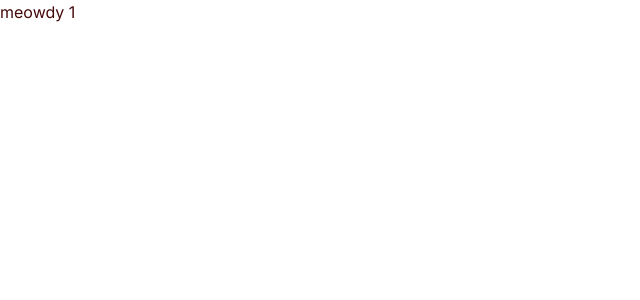
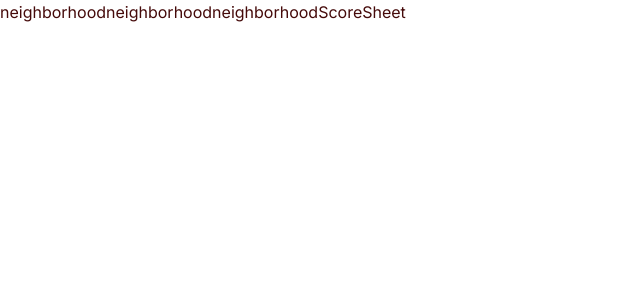
Before and after one commit to al63/welcome-game, a Next.js app: page /game/1 in a window 1280 px wide. Shown: the top 300 px of the page, without its empty margins (0-640 px from the left). Built offline with nearby package versions, Linux system fonts and the light colour scheme.

Commit message:
wip wip wipw ipwi pwi pwi pwip w iwpi wpi wpi wpi pw

```diff
--- a/app/game/[slug]/UserBoard.tsx
+++ b/app/game/[slug]/UserBoard.tsx
@@ -1 +1,19 @@
-export function UserBoard() {}
+import { ROW_ONE, ROW_TWO, ROW_THREE } from "@/app/util/Neighborhoods";
+import { PlayerState } from "@/app/util/PlayerTypes";
+import { UserNeighborhood } from "./UserNeighborhood";
+import { UserScoreSheet } from "./UserScoreSheet";
+
+interface Props {
+  playerState: PlayerState;
+}
+
+export function UserBoard({ playerState }: Props) {
+  return (
+    <div>
+      <UserNeighborhood config={ROW_ONE} houses={playerState.housesRowOne} fences={playerState.fencesRowOne} />
+      <UserNeighborhood config={ROW_TWO} houses={playerState.housesRowTwo} fences={playerState.fencesRowTwo} />
+      <UserNeighborhood config={ROW_THREE} houses={playerState.housesRowThree} fences={playerState.fencesRowThree} />
+      <UserScoreSheet />
+    </div>
+  );
+}
--- /dev/null
+++ b/app/game/[slug]/UserNeighborhood.tsx
@@ -0,0 +1,12 @@
+import { Neighborhood } from "@/app/util/Neighborhoods";
+import { House } from "@/app/util/PlayerTypes";
+
+interface Props {
+  config: Neighborhood;
+  houses: House[];
+  fences: boolean[];
+}
+
+export function UserNeighborhood(props: Props) {
+  return "neighborhood";
+}
--- /dev/null
+++ b/app/game/[slug]/UserScoreSheet.tsx
@@ -0,0 +1,3 @@
+export function UserScoreSheet() {
+  return "ScoreSheet";
+}
--- a/app/game/[slug]/page.tsx
+++ b/app/game/[slug]/page.tsx
@@ -1,3 +1,24 @@
+import { UserBoard } from "./UserBoard";
+
+const dummy = {
+  playerId: "bob",
+  gameId: "bub",
+  score: 12,
+  housesRowOne: new Array(10).fill(null),
+  housesRowTwo: new Array(11).fill(null),
+  housesRowThree: new Array(12).fill(null),
+  fencesRowOne: new Array(9).fill(false),
+  fencesRowTwo: new Array(10).fill(false),
+  fencesRowThree: new Array(11).fill(false),
+  completedPlans: [false, false, false],
+  estateModifiers: new Array(6).fill(0),
+  permitRefusals: 0,
+};
+
 export default function Game({ params }: { params: { slug: string } }) {
-  return <div className="w-full">meowdy {params.slug}</div>;
+  return (
+    <div className="w-full">
+      <UserBoard playerState={dummy} />
+    </div>
+  );
 }
--- /dev/null
+++ b/app/util/Neighborhoods.tsx
@@ -0,0 +1,22 @@
+interface Neighborhood {
+  houses: number;
+  pools: number[];
+  parkScores: number[];
+}
+export const ROW_ONE: Neighborhood = {
+  houses: 10,
+  pools: [2, 6, 7],
+  parkScores: [0, 2, 4, 10],
+};
+
+export const ROW_TWO: Neighborhood = {
+  houses: 11,
+  pools: [0, 3, 7],
+  parkScores: [0, 2, 4, 6, 14],
+};
+
+export const ROW_THREE: Neighborhood = {
+  houses: 12,
+  pools: [1, 6, 10],
+  parkScores: [0, 2, 4, 6, 8, 18],
+};
--- a/app/util/PlayerTypes.tsx
+++ b/app/util/PlayerTypes.tsx
@@ -11,9 +11,9 @@ export interface PlayerState {
   playerId: string;
   gameId: string;
   score: number;
-  housesRowOne: House[];
-  housesRowTwo: House[];
-  housesRowThree: House[];
+  housesRowOne: Array<House | null>;
+  housesRowTwo: Array<House | null>;
+  housesRowThree: Array<House | null>;
   fencesRowOne: boolean[];
   fencesRowTwo: boolean[];
   fencesRowThree: boolean[];
```
